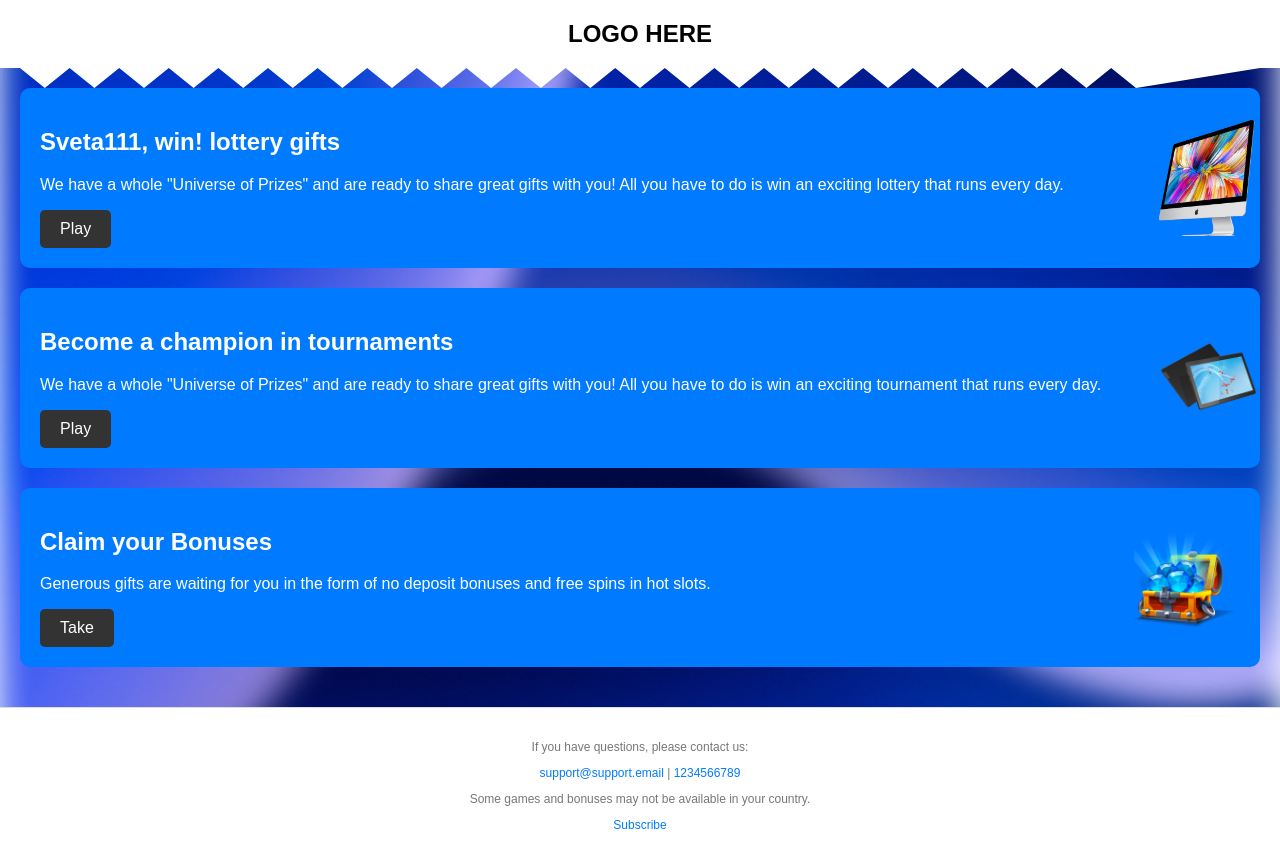
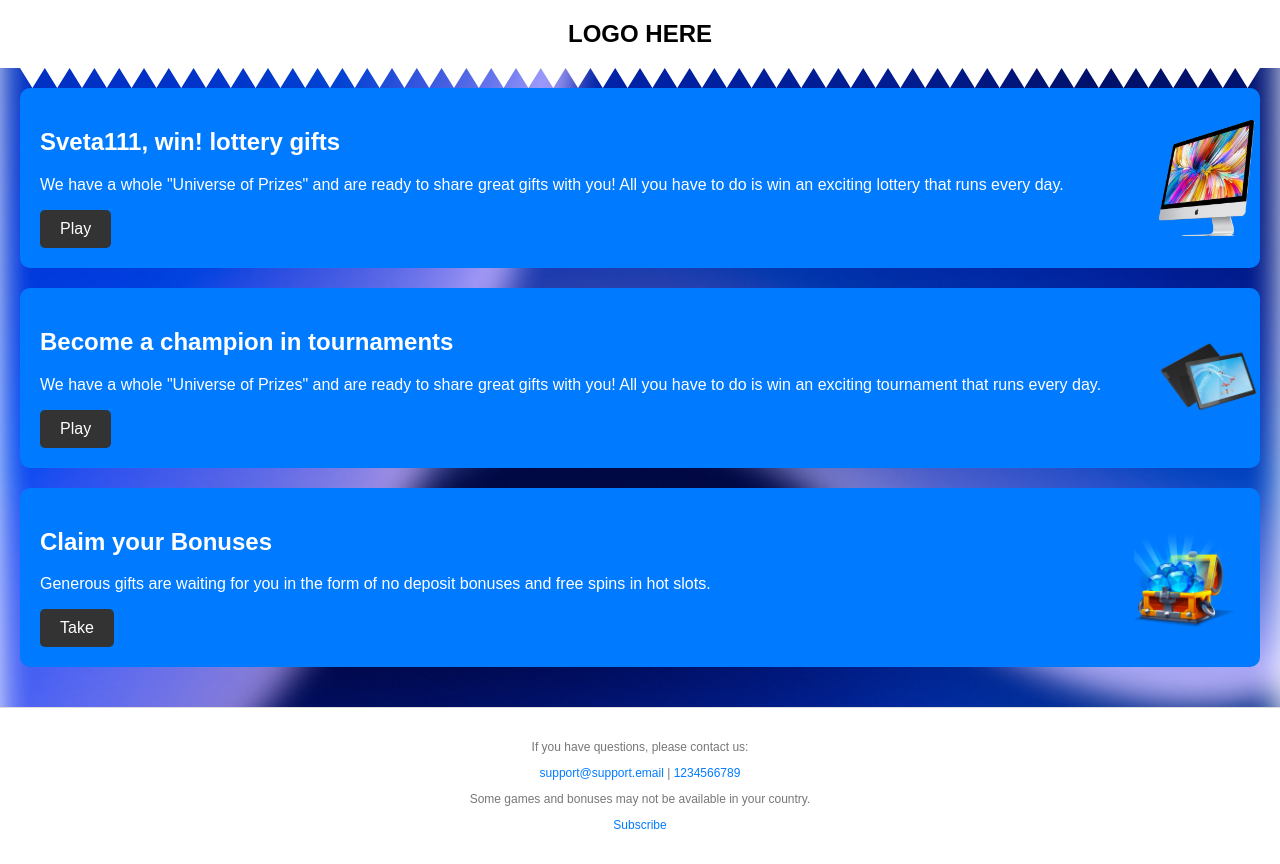
Before and after one commit to zarutskaalina/markup-test-task-synchronic, a website built with webpack: page index.html in a window 1280 px wide. Built offline with nearby package versions, Linux system fonts and the light colour scheme.

Commit message:
change zigzag

```diff
--- a/index.html
+++ b/index.html
@@ -72,51 +72,105 @@
                       background-color: white;
                       clip-path: polygon(
                         0 0,
-                        2% 100%,
+                        1% 100%,
+                        2% 0,
+                        3% 100%,
                         4% 0,
-                        6% 100%,
+                        5% 100%,
+                        6% 0,
+                        7% 100%,
                         8% 0,
-                        10% 100%,
+                        9% 100%,
+                        10% 0,
+                        11% 100%,
                         12% 0,
-                        14% 100%,
+                        13% 100%,
+                        14% 0,
+                        15% 100%,
                         16% 0,
-                        18% 100%,
+                        17% 100%,
+                        18% 0,
+                        19% 100%,
                         20% 0,
-                        22% 100%,
+                        21% 100%,
+                        22% 0,
+                        23% 100%,
                         24% 0,
-                        26% 100%,
+                        25% 100%,
+                        26% 0,
+                        27% 100%,
                         28% 0,
-                        30% 100%,
+                        29% 100%,
+                        30% 0,
+                        31% 100%,
                         32% 0,
-                        34% 100%,
+                        33% 100%,
+                        34% 0,
+                        35% 100%,
                         36% 0,
-                        38% 100%,
+                        37% 100%,
+                        38% 0,
+                        39% 100%,
                         40% 0,
-                        42% 100%,
+                        41% 100%,
+                        42% 0,
+                        43% 100%,
                         44% 0,
-                        46% 100%,
+                        45% 100%,
+                        46% 0,
+                        47% 100%,
                         48% 0,
-                        50% 100%,
+                        49% 100%,
+                        50% 0,
+                        51% 100%,
                         52% 0,
-                        54% 100%,
+                        53% 100%,
+                        54% 0,
+                        55% 100%,
                         56% 0,
-                        58% 100%,
+                        57% 100%,
+                        58% 0,
+                        59% 100%,
                         60% 0,
-                        62% 100%,
+                        61% 100%,
+                        62% 0,
+                        63% 100%,
                         64% 0,
-                        66% 100%,
+                        65% 100%,
+                        66% 0,
+                        67% 100%,
                         68% 0,
-                        70% 100%,
+                        69% 100%,
+                        70% 0,
+                        71% 100%,
                         72% 0,
-                        74% 100%,
+                        73% 100%,
+                        74% 0,
+                        75% 100%,
                         76% 0,
-                        78% 100%,
+                        77% 100%,
+                        78% 0,
+                        79% 100%,
                         80% 0,
-                        82% 100%,
+                        81% 100%,
+                        82% 0,
+                        83% 100%,
                         84% 0,
-                        86% 100%,
+                        85% 100%,
+                        86% 0,
+                        87% 100%,
                         88% 0,
-                        90% 100%,
+                        89% 100%,
+                        90% 0,
+                        91% 100%,
+                        92% 0,
+                        93% 100%,
+                        94% 0,
+                        95% 100%,
+                        96% 0,
+                        97% 100%,
+                        98% 0,
+                        99% 100%,
                         100% 0
                       );
                     "
```
